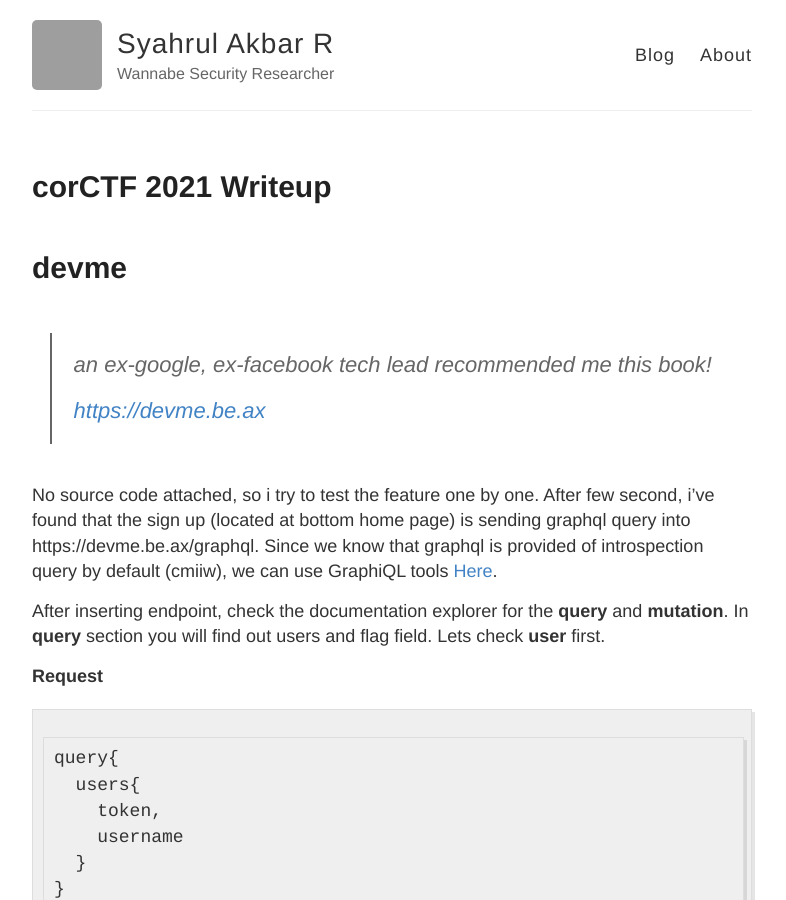
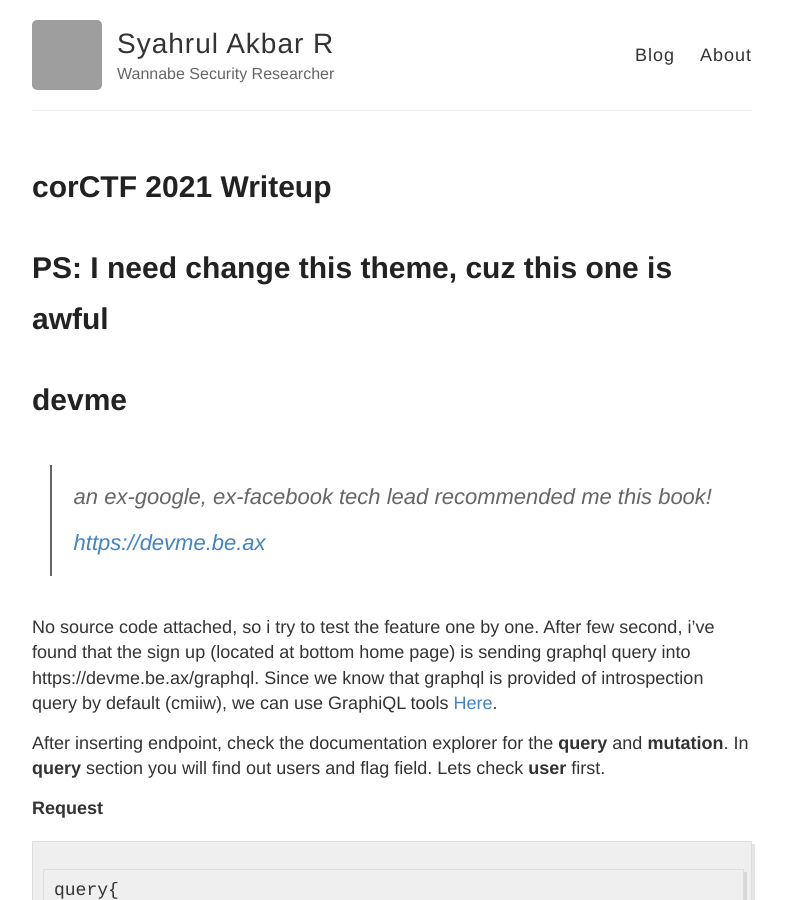
Before and after one commit to sahruldotid/sahruldotid.github.io, a Jekyll site: the page built from _posts/2021-8-23-corCTF_2021-Writeup.md, in a window 1280 px wide and 900 px high. Shown: the whole window, without its empty margins (248-1034 px from the left). Built offline with Jekyll 4.4.1, drawn with Linux system fonts in a browser that asks for light colours; grey boxes are pictures that could not be loaded.

Commit message:
Update 2021-8-23-corCTF_2021-Writeup.md

```diff
--- a/_posts/2021-8-23-corCTF_2021-Writeup.md
+++ b/_posts/2021-8-23-corCTF_2021-Writeup.md
@@ -2,6 +2,7 @@
 layout: post
 title: corCTF 2021 Writeup
 ---
+# PS: I need change this theme, cuz this one is awful
 
 # devme
 
```
